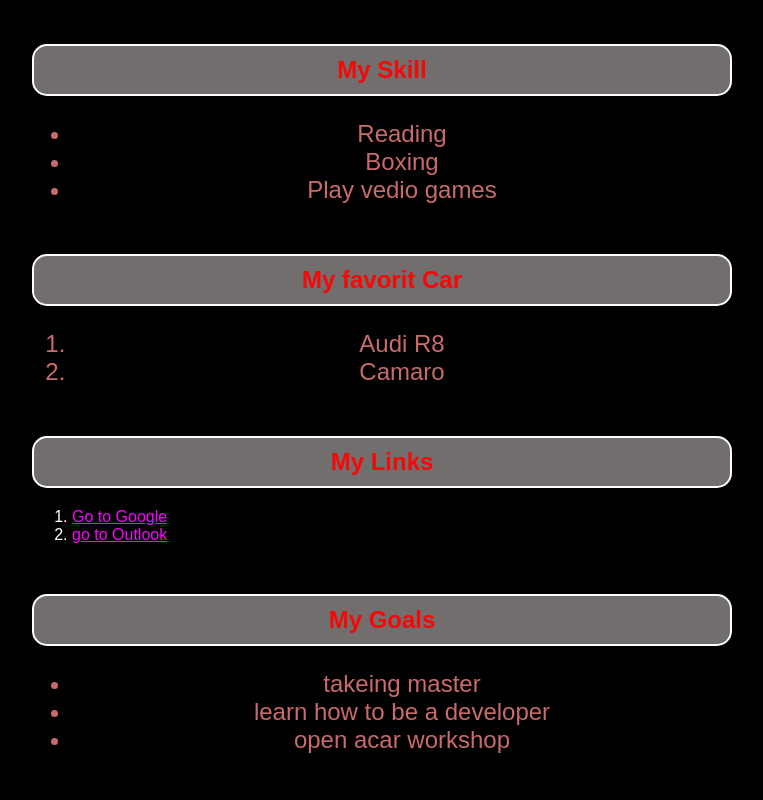
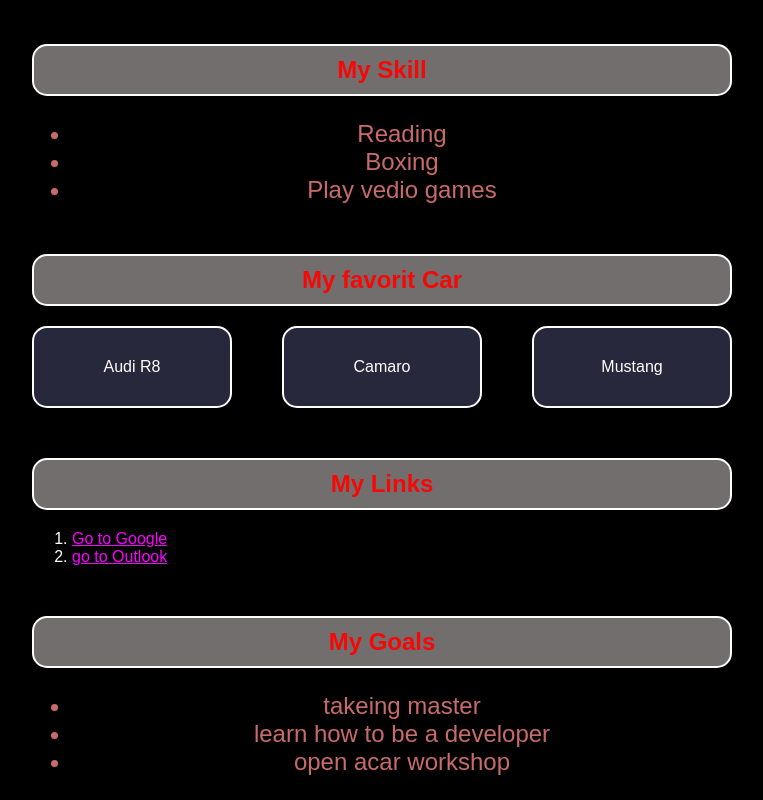
Before and after one commit to Akeraaa/web-course, a plain HTML site: page index.html in a window 1280 px wide. Shown: the part 836-1636 px from the top of the page, without its empty margins (258-1021 px from the left). Before the commit the page ends 1614 px from the top, so only its background shows below. Drawn offline with Linux system fonts and the light colour scheme.

Commit message:
Add car cards with flexbox

```diff
--- a/index.html
+++ b/index.html
@@ -22,11 +22,11 @@
 
     </ul>
     <h2>My favorit Car</h2>
-    <ol class="intro">
-        <li>Audi R8</li>
-        <li> Camaro</li>
-
-    </ol>
+    <div class="cars">
+        <div class="car">Audi R8</div>
+        <div class="car">Camaro</div>
+        <div class="car">Mustang</div>
+    </div>
 
     <h2>My Links</h2>
     <ol>
--- a/style.css
+++ b/style.css
@@ -43,9 +43,26 @@ img {
     text-align: center;
     color: rgb(202, 107, 107);
 }
+
 a:hover {
     color: rgb(255, 0, 0);
 }
+
 h2:hover {
     background-color: yellow;
 }
+
+.car {
+    background-color: rgb(40, 40, 60);
+    border: 2px solid white;
+    border-radius: 15px;
+    padding: 30px;
+    text-align: center;
+     flex: 1;
+}
+
+.cars {
+    display: flex;
+    gap: 50px;
+    justify-content: center;
+}
```
